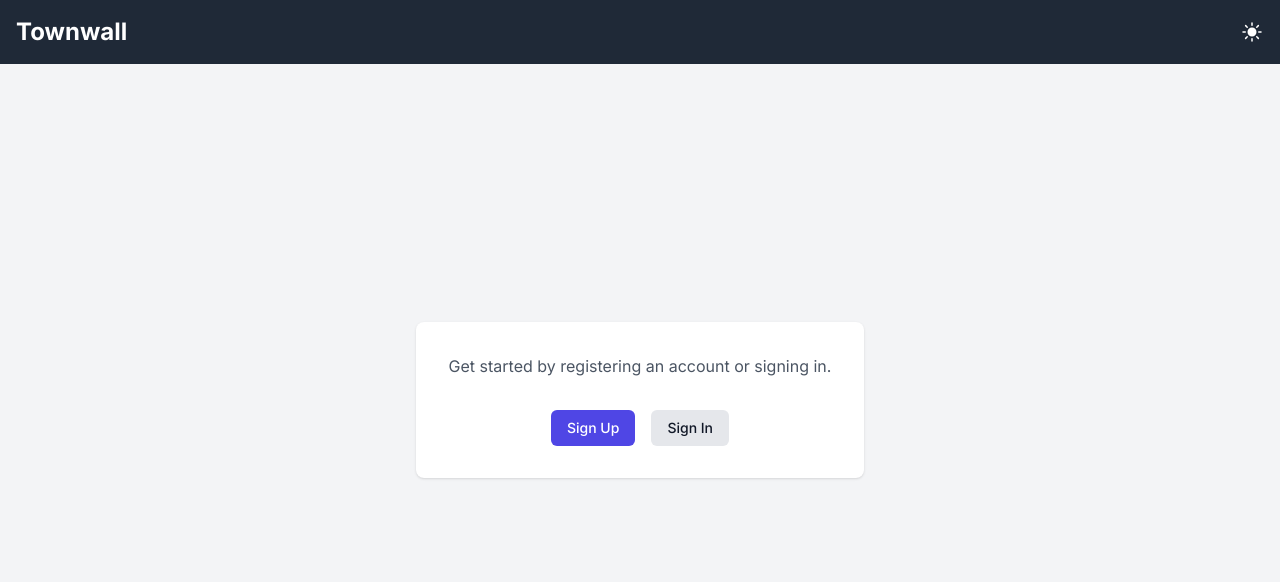
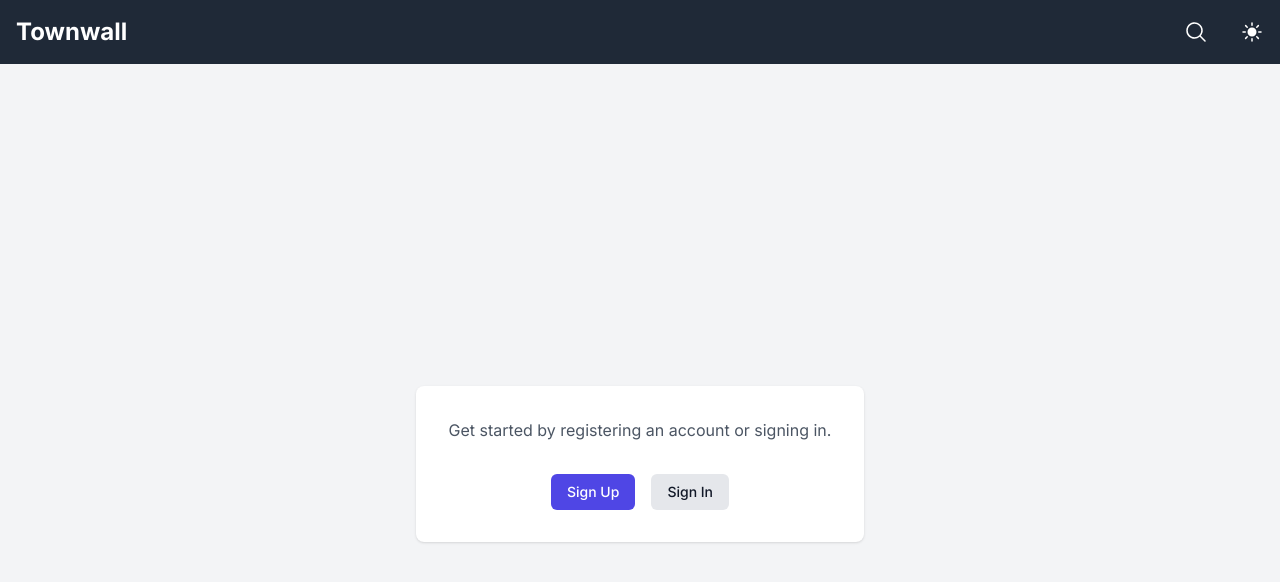
Before and after one commit to alexaldearroyo/townwall, a Next.js app: page / in a window 1280 px wide. Shown: the top 582 px of the page. Built offline with nearby package versions, Linux system fonts and the light colour scheme; no server answers; what dotenv-safe would draw is missing.

Commit message:
Add search icon and link to header

```diff
--- a/src/components/Header.tsx
+++ b/src/components/Header.tsx
@@ -1,7 +1,12 @@
 'use client';
 
 import React, { useEffect, useState } from 'react';
-import { SunIcon, MoonIcon } from '@heroicons/react/24/solid';
+import {
+  SunIcon,
+  MoonIcon,
+  MagnifyingGlassIcon,
+} from '@heroicons/react/24/solid';
+import Link from 'next/link';
 
 interface HeaderProps {
   username?: string;
@@ -33,10 +38,13 @@ const Header: React.FC<HeaderProps> = ({ username }) => {
   };
 
   return (
-    <header className="header fixed top-0 left-0 w-full bg-gray-800 text-white p-4 flex justify-between items-center z-50">
+    <header className="header bg-gray-800 text-white p-4 flex justify-between items-center">
       <div className="container mx-auto flex justify-between items-center">
         <h1 className="text-2xl font-bold">Townwall</h1>
         <div className="flex items-center">
+          <Link href="/search" passHref>
+            <MagnifyingGlassIcon className="h-6 w-6 text-white mr-4 cursor-pointer" />
+          </Link>
           <span className="mr-4 text-lg font-medium">{username}</span>
           <button onClick={toggleTheme}>
             {theme === 'light' ? (
```
